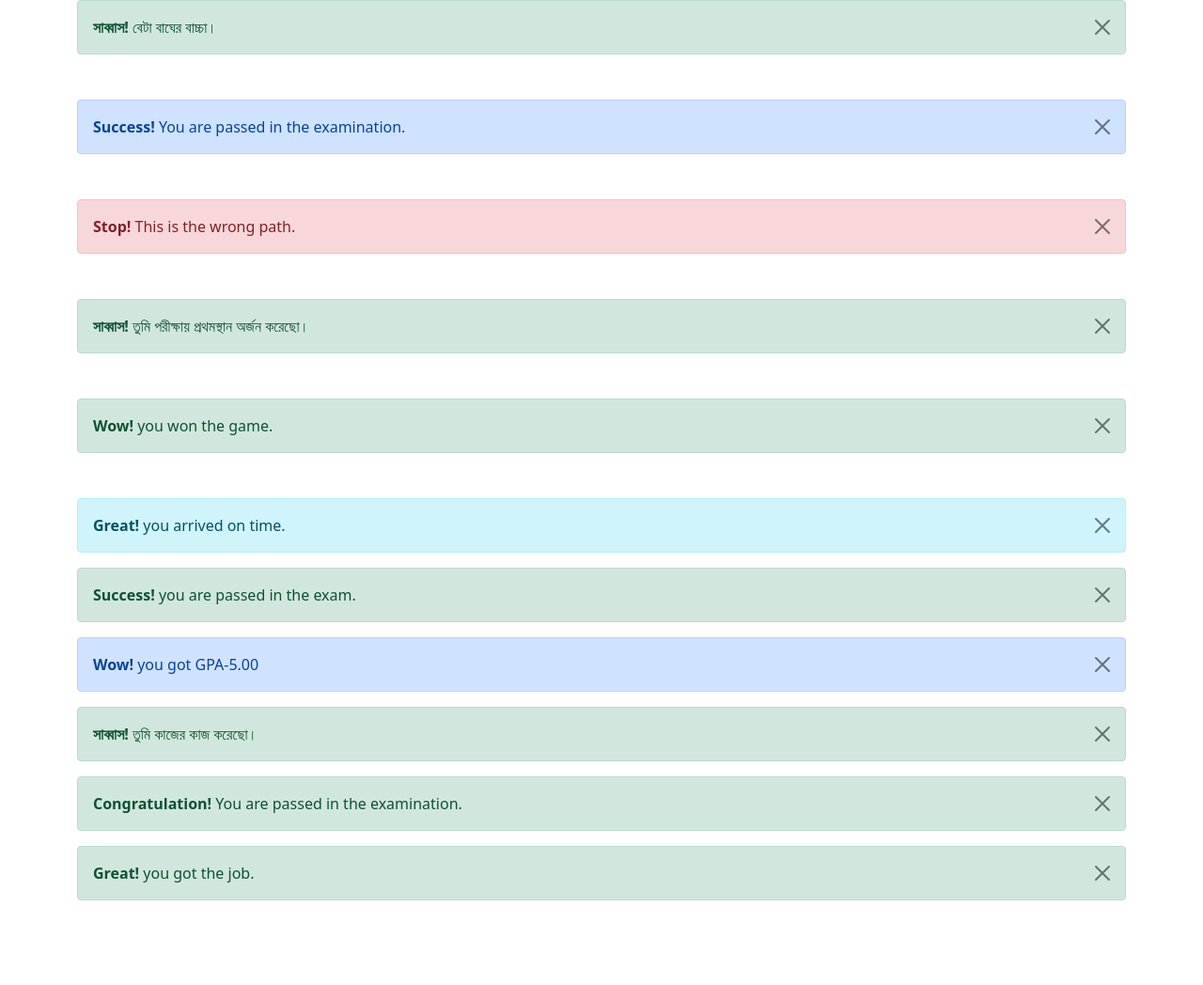
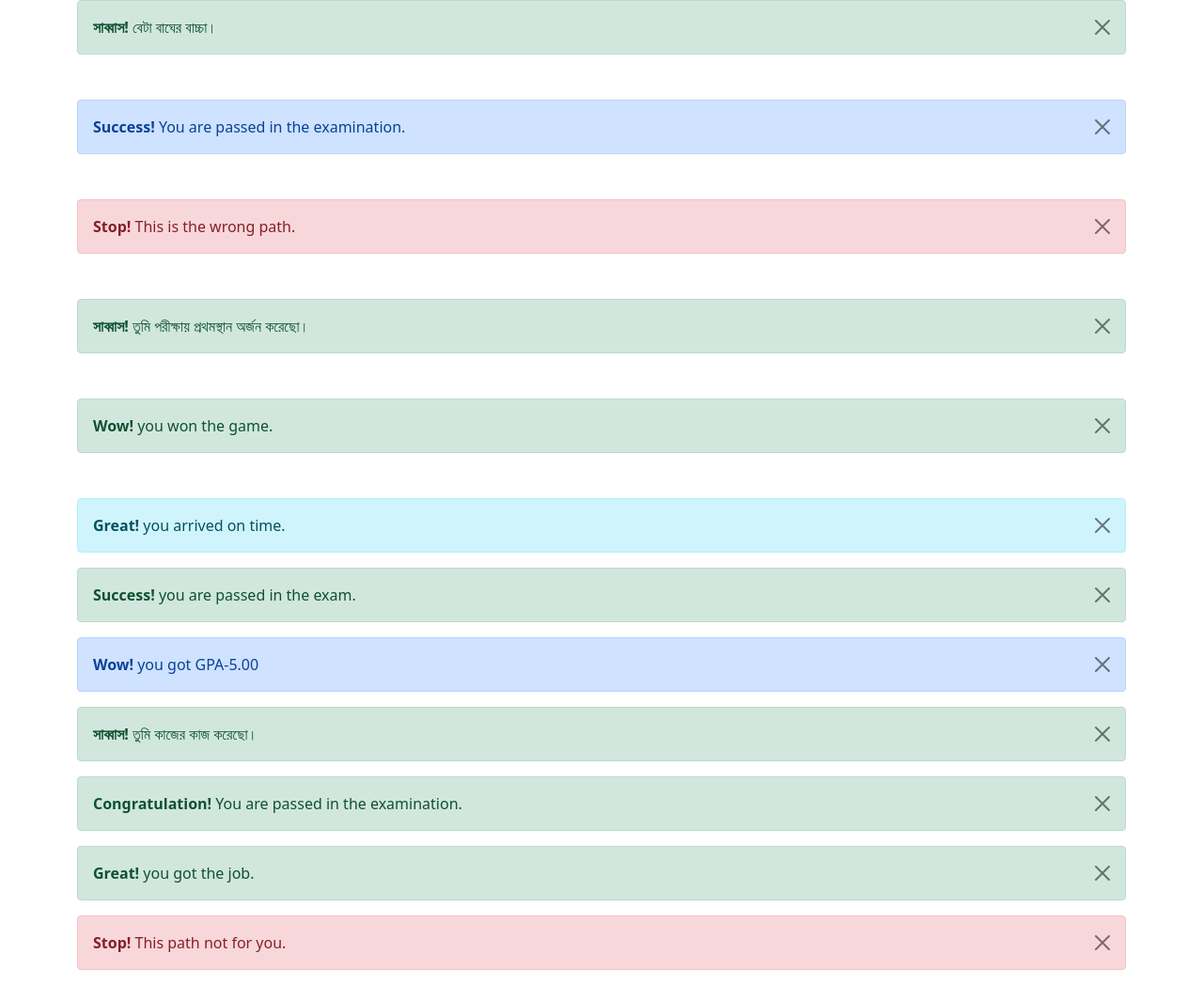
Before and after one commit to TheCreativeMind77/bootstrap_alerts, a plain HTML site: page index.html in a window 1280 px wide. Shown: the whole page at 94% size. Before the commit the page ends 974 px from the top, so only its background shows below. Drawn offline with nearby package versions, Linux system fonts and the light colour scheme.

Commit message:
6th commit

```diff
--- a/index.html
+++ b/index.html
@@ -96,6 +96,13 @@
         </div>
     </div>
 
+    <div class="container">
+        <div class="alert alert-danger alert-dismissible fade show">
+            <button class="btn-close" data-bs-dismiss="alert"></button>
+            <strong>Stop!</strong> This path not for you.
+        </div>
+    </div>
+
 
     <script src="https://cdn.jsdelivr.net/npm/bootstrap@5.0.2/dist/js/bootstrap.bundle.min.js" integrity="sha384-MrcW6ZMFYlzcLA8Nl+NtUVF0sA7MsXsP1UyJoMp4YLEuNSfAP+JcXn/tWtIaxVXM" crossorigin="anonymous"></script>
 
```
